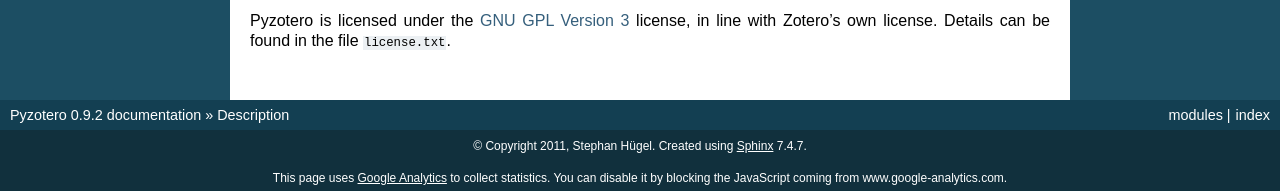
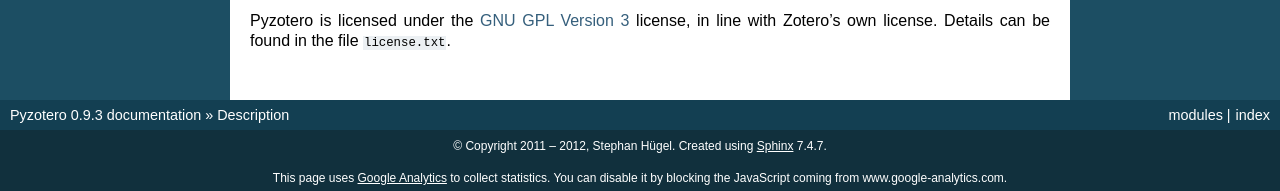
Before and after one commit to urschrei/pyzotero, a Sphinx documentation site: the page built from doc/index.txt, in a window 1280 px wide and 900 px high, scrolled down 10471 px. Shown: the part 706-897 px from the top of the window. Built offline with Sphinx 7.4.7, drawn with Linux system fonts in a browser that asks for light colours; some of the changed text lies outside the part shown.

Commit message:
Version bump

```diff
--- a/doc/conf.py
+++ b/doc/conf.py
@@ -41,16 +41,16 @@ master_doc = 'index'
 
 # General information about the project.
 project = u'Pyzotero'
-copyright = u'2011, Stephan Hügel'
+copyright = u'2011 – 2012, Stephan Hügel'
 
 # The version info for the project you're documenting, acts as replacement for
 # |version| and |release|, also used in various other places throughout the
 # built documents.
 #
 # The short X.Y version.
-version = '0.9.2'
+version = '0.9.3'
 # The full version, including alpha/beta/rc tags.
-release = '0.9.2'
+release = '0.9.3'
 
 # The language for content autogenerated by Sphinx. Refer to documentation
 # for a list of supported languages.
@@ -222,7 +222,7 @@ man_pages = [
 epub_title = u'Pyzotero'
 epub_author = u'Stephan Hügel'
 epub_publisher = u'Stephan Hügel'
-epub_copyright = u'2011, Stephan Hügel'
+epub_copyright = u'2011 – 2012, Stephan Hügel'
 
 # The language of the text. It defaults to the language option
 # or en if the language is not set.
--- a/setup.py
+++ b/setup.py
@@ -11,13 +11,13 @@ from setuptools import setup, find_packages
 
 setup(
     name = 'Pyzotero',
-    version = '0.9.2',
+    version = '0.9.3',
     description = 'Python wrapper for the Zotero API',
     author = 'Stephan Hügel',
     author_email = 'urschrei@gmail.com',
     license = 'GNU GPL Version 3',
     url = 'https://github.com/urschrei/pyzotero',
-    download_url = 'https://github.com/urschrei/pyzotero/tarball/v0.9.2',
+    download_url = 'https://github.com/urschrei/pyzotero/tarball/v0.9.3',
     keywords = ['zotero'],
     classifiers = [
         'Programming Language :: Python',
```
Also changed, not shown: 18 other files.
